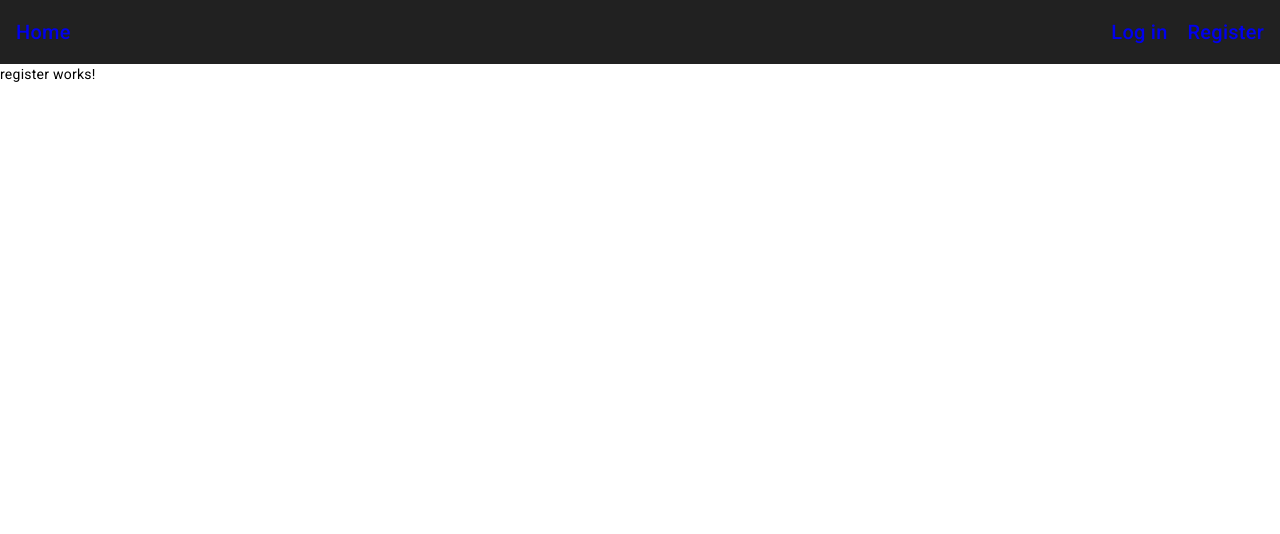
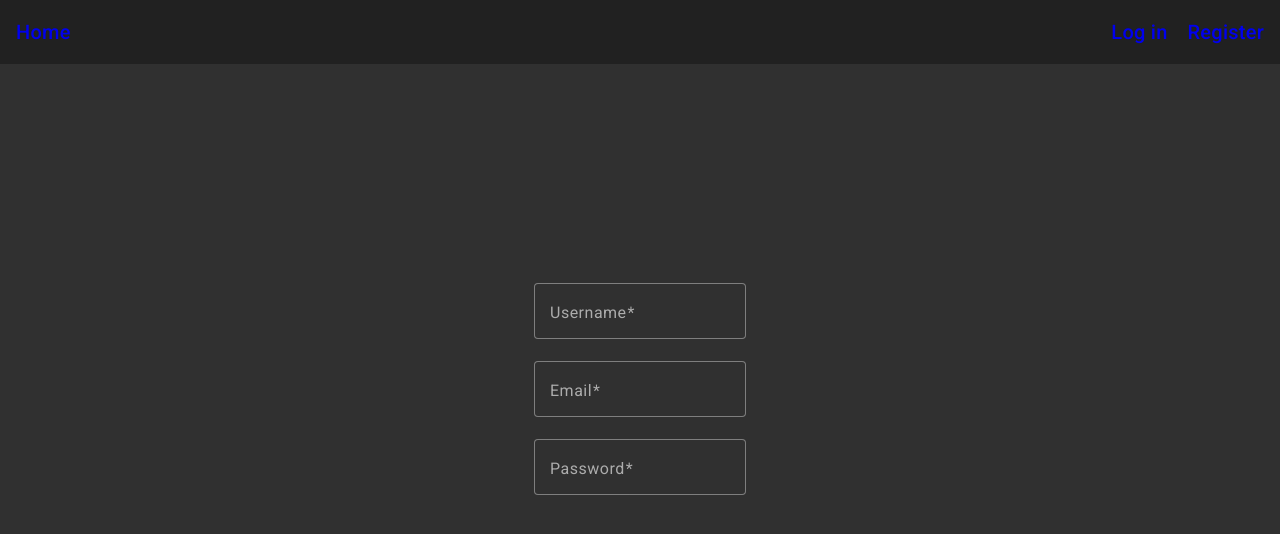
Before and after one commit to Hachiq/team-building-app, an Angular app in the folder Client/: page /register in a window 1280 px wide. Shown: the top 534 px of the page. Built offline with nearby package versions, Linux system fonts and the light colour scheme.

Commit message:
Add auth service and interceptor. Add registration form

```diff
--- a/Client/src/app/app.component.scss
+++ b/Client/src/app/app.component.scss
@@ -0,0 +1,4 @@
+app-header {
+    position: fixed;
+    width: 100%;
+}
--- a/Client/src/app/app.module.ts
+++ b/Client/src/app/app.module.ts
@@ -2,9 +2,15 @@ import { NgModule } from '@angular/core';
 import { BrowserModule } from '@angular/platform-browser';
 import { AppRoutingModule } from './app-routing.module';
 import { BrowserAnimationsModule } from '@angular/platform-browser/animations';
+import { HTTP_INTERCEPTORS, HttpClientModule } from '@angular/common/http';
+import { AuthInterceptor } from './services/auth.interceptor';
+import { FormsModule, ReactiveFormsModule } from '@angular/forms';
 
 import { MatToolbarModule } from '@angular/material/toolbar';
 import { MatButtonModule } from '@angular/material/button';
+import { MatIconModule } from '@angular/material/icon';
+import { MatInputModule } from '@angular/material/input';
+import { MatFormFieldModule } from '@angular/material/form-field';
 
 import { AppComponent } from './app.component';
 import { HomeComponent } from './components/home/home.component';
@@ -24,11 +30,23 @@ import { RegisterComponent } from './components/register/register.component';
     BrowserModule,
     AppRoutingModule,
     BrowserAnimationsModule,
+    HttpClientModule,
+    FormsModule,
+    ReactiveFormsModule,
 
     MatToolbarModule,
-    MatButtonModule
+    MatButtonModule,
+    MatIconModule,
+    MatInputModule,
+    MatFormFieldModule
   ],
-  providers: [],
+  providers: [
+    {
+      provide: HTTP_INTERCEPTORS,
+      useClass: AuthInterceptor,
+      multi: true
+    }
+  ],
   bootstrap: [AppComponent]
 })
 export class AppModule { }
--- a/Client/src/app/components/register/register.component.html
+++ b/Client/src/app/components/register/register.component.html
@@ -1 +1,29 @@
-<p>register works!</p>
+<div class="form-container">
+    <div class="form-control-container">
+        <mat-form-field appearance="outline">
+        <mat-label>Username</mat-label>
+        <input matInput placeholder="Choose your username" [formControl]="username" required>
+        @if (username.invalid) {
+            <mat-error>{{getUsernameErrorMessage()}}</mat-error>
+        }
+        </mat-form-field>
+    </div>
+    <div class="form-control-container">
+        <mat-form-field appearance="outline">
+        <mat-label>Email</mat-label>
+        <input matInput placeholder="user@example.com" [formControl]="email" required>
+        @if (email.invalid) {
+            <mat-error>{{getEmailErrorMessage()}}</mat-error>
+        }
+        </mat-form-field>
+    </div>
+    <div class="form-control-container">
+        <mat-form-field appearance="outline">
+        <mat-label>Password</mat-label>
+        <input matInput placeholder="Enter your password" [formControl]="password" required>
+        @if (password.invalid) {
+            <mat-error>{{getPasswordErrorMessage()}}</mat-error>
+        }
+        </mat-form-field>
+    </div>
+</div>
--- a/Client/src/app/components/register/register.component.scss
+++ b/Client/src/app/components/register/register.component.scss
@@ -0,0 +1,10 @@
+.form-control-container mat-form-field + mat-form-field {
+    margin-left: 8px;
+}
+.form-container {
+    display: flex;
+    flex-direction: column; /* Stack children vertically */
+    align-items: center; /* Center children horizontally */
+    justify-content: center; /* Center children vertically */
+    height: 100vh; /* 100% of the viewport height */
+}
--- a/Client/src/app/components/register/register.component.ts
+++ b/Client/src/app/components/register/register.component.ts
@@ -1,4 +1,5 @@
 import { Component } from '@angular/core';
+import { FormControl, Validators } from '@angular/forms';
 
 @Component({
   selector: 'app-register',
@@ -6,5 +7,32 @@ import { Component } from '@angular/core';
   styleUrl: './register.component.scss'
 })
 export class RegisterComponent {
+  username = new FormControl('', [Validators.required, Validators.minLength(4)]);
+  email = new FormControl('', [Validators.required, Validators.email]);
+  password = new FormControl('', [Validators.required, Validators.minLength(6)]);
+
+  getUsernameErrorMessage() {
+    if (this.username.hasError('required')) {
+      return 'You must enter a value';
+    }
+
+    return this.username.hasError('minlength') ? 'Name too short' : '';
+  }
+
+  getEmailErrorMessage() {
+    if (this.email.hasError('required')) {
+      return 'You must enter a value';
+    }
+
+    return this.email.hasError('email') ? 'Not a valid email' : '';
+  }
+
+  getPasswordErrorMessage() {
+    if (this.password.hasError('required')) {
+      return 'You must enter a value';
+    }
+
+    return this.password.hasError('minlength') ? 'Password too short' : '';
+  }
 
 }
--- /dev/null
+++ b/Client/src/app/models/login.ts
@@ -0,0 +1,4 @@
+export interface Login {
+    username: string;
+    password: string;
+}
--- /dev/null
+++ b/Client/src/app/models/register.ts
@@ -0,0 +1,5 @@
+export interface Register {
+    username: string;
+    email: string;
+    password: string;
+}
--- /dev/null
+++ b/Client/src/app/services/auth.interceptor.ts
@@ -0,0 +1,21 @@
+import { HttpEvent, HttpHandler, HttpInterceptor, HttpRequest } from '@angular/common/http';
+import { Injectable } from '@angular/core';
+import { Observable } from 'rxjs';
+
+@Injectable()
+export class AuthInterceptor implements HttpInterceptor {
+    intercept(
+        req: HttpRequest<any>,
+        next: HttpHandler
+    ): Observable<HttpEvent<any>> {
+        const token = localStorage.getItem('authToken');
+
+        if (token) {
+            req = req.clone({
+                setHeaders: { Authorization: `Bearer ${token}` },
+            });
+        }
+
+        return next.handle(req);
+    }
+}
--- /dev/null
+++ b/Client/src/environments/environment.ts
@@ -0,0 +1,4 @@
+export const environment = {
+    production: false,
+    apiUrl: 'https://localhost:7247/api',
+};
--- a/Client/src/styles.scss
+++ b/Client/src/styles.scss
@@ -1,4 +1,4 @@
 /* You can add global styles to this file, and also import other style files */
 
 html, body { height: 100%; }
-body { margin: 0; font-family: Roboto, "Helvetica Neue", sans-serif; }
+body { background-color: #303030; margin: 0; font-family: Roboto, "Helvetica Neue", sans-serif; }
```
Also changed, not shown: Client/src/app/services/auth.service.ts (added, +27 -0 lines).
